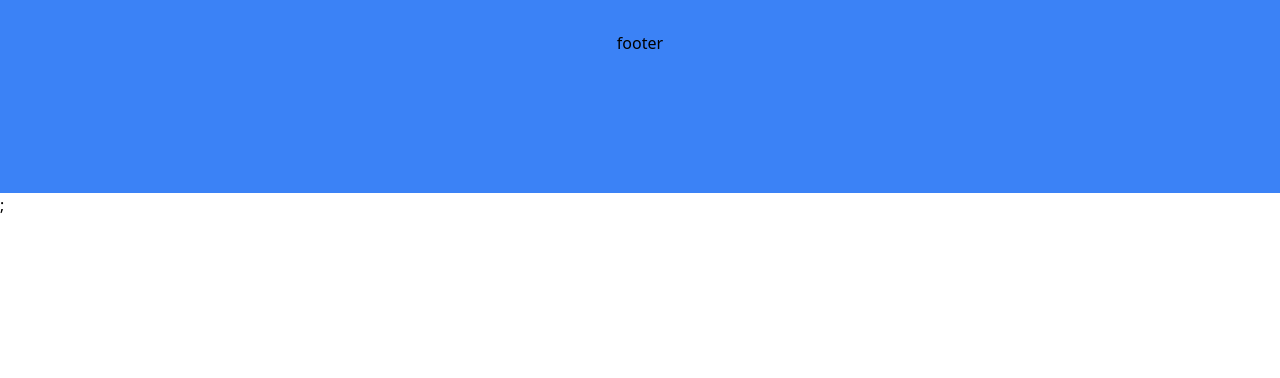
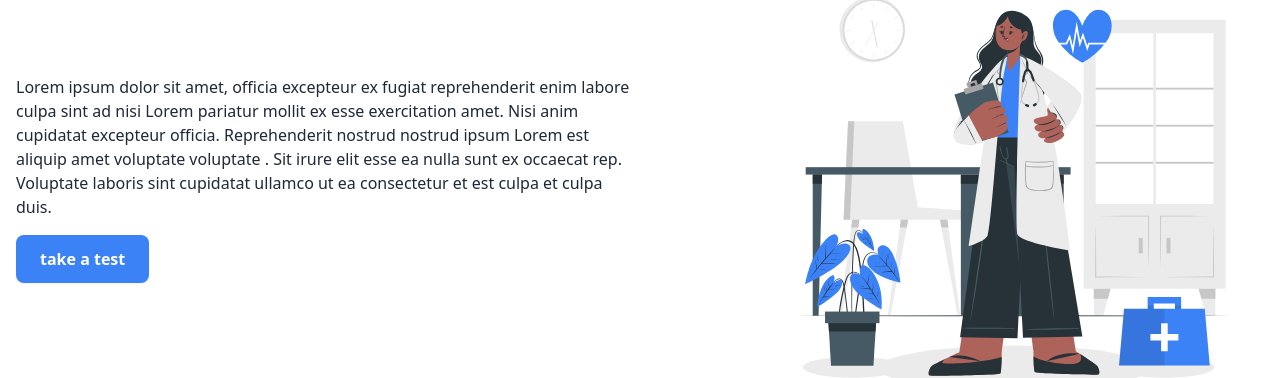
Before and after one commit to chihabMe/daw-addiction-detector, a React (Vite) app in the folder frontend/: page / in a window 1280 px wide. Shown: the part 1509-1887 px from the top of the page. Before the commit the page ends 1726 px from the top, so only its background shows below. Built offline with nearby package versions, Linux system fonts and the light colour scheme.

Commit message:
improved the header animations + logic + fixed some bugs

```diff
--- a/frontend/src/components/layout/Header/Header.tsx
+++ b/frontend/src/components/layout/Header/Header.tsx
@@ -2,7 +2,7 @@ import { Link, useLocation } from "react-router-dom";
 import { AnimatePresence, motion } from "framer-motion";
 import HeaderDesktopView from "./HeaderDesktopView";
 import HeaderMobileView from "./HeadeMobileView";
-import { useEffect, useState } from "react";
+import { useEffect, useRef, useState } from "react";
 const links = [
   {
     href: "/",
@@ -27,15 +27,18 @@ const links = [
 
 const Header = () => {
   const [isScrolling, setIsScrolling] = useState(false);
+  const prevYValue = useRef(0)
   const handleScroll = () => {
     console.log("y:", window.scrollY);
     console.log("height:", window.innerHeight);
 
-    if (window.scrollY >= window.innerHeight - 200) {
+    // if (window.scrollY >= window.innerHeight - 200) {
+     if(window.scrollY>prevYValue.current+50){
       setIsScrolling(true);
-    } else {
+    } else if(window.scrollY<prevYValue.current-50) {
       setIsScrolling(false);
     }
+    prevYValue.current=window.scrollY;
   };
   useEffect(() => {
     if (window) {
@@ -64,7 +67,7 @@ const ScrollingHeader = () => {
       <ul className="flex  relative   gap-2 w-full mx-auto py-4 rounded-xl items-center justify-around px-4  max-w-[600px]     ">
         <div className="  rounded-full z-40  absolute bg-gradient-to-r from-cyan-500 to-blue-500 top-0 bottom-0 left-0 right-0 " />
         {links.map((link) => (
-          <Link to={link.href}>
+          <Link key={link.href} to={link.href}>
             <li className="  z-50 capitalize cursor-pointer px-6 py-3  font-medium relative ">
               {link.href == pathname && (
                 <motion.div
--- /dev/null
+++ b/frontend/src/components/pages/home/Introduction.tsx
@@ -0,0 +1,66 @@
+import { Link } from "react-router-dom";
+import Container from "../../layout/Container";
+import Button from "../../ui/Button";
+import { useAnimation, useInView } from "framer-motion";
+import { useEffect, useRef } from "react";
+import { motion } from "framer-motion";
+interface Props {
+  reverse?: boolean;
+  body: string;
+  image: string;
+}
+const Introduction = ({ body, reverse, image }: Props) => {
+  const ref = useRef(null);
+  const inView = useInView(ref);
+  const animateSection = useAnimation();
+  const animateImage = useAnimation();
+  const animateContent = useAnimation();
+  useEffect(() => {
+    if (inView) {
+      animateSection.start({
+        y: 0,
+        opacity: 1,
+      });
+      animateContent.start({
+        x: 0,
+      });
+      animateImage.start({
+        x: 0,
+      });
+    }
+  }, [inView]);
+  return (
+    <Container>
+      <motion.section
+        initial={{ y: 50, opacity: 0 }}
+        transition={{ delay: 0.4, duration: 1 }}
+        animate={animateSection}
+        ref={ref}
+        className={`flex   py-10   ${
+          reverse && "flex-row-reverse"
+        } justify-between items-center`}
+      >
+        <motion.div
+          initial={{ x: reverse ? 50 : -50 }}
+          animate={animateContent}
+          transition={{ delay: 0.5, duration: 0.7 }}
+          className="w-1/2 flex flex-col gap-2"
+        >
+          <p className="text-text-darker dark:text-text-ligther">{body}</p>
+          <Link to="/quiz" className="my-2">
+            <Button className="py-3 px-6">take a test</Button>
+          </Link>
+        </motion.div>
+        <motion.div
+          initial={{ x: reverse ? -50 : 50 }}
+          animate={animateImage}
+          transition={{ delay: 0.5, duration: 0.7 }}
+        >
+          <img className="w-[500px] h-[500px]" src={image} />
+        </motion.div>
+      </motion.section>
+    </Container>
+  );
+};
+
+export default Introduction;
--- a/frontend/src/pages/home.tsx
+++ b/frontend/src/pages/home.tsx
@@ -1,10 +1,34 @@
 import Hero from "../components/pages/home/Hero";
+import Introduction from "../components/pages/home/Introduction";
 import Reviews from "../components/pages/home/Reviews";
+const introductions = [
+  {
+    body: "Lorem ipsum dolor sit amet, officia excepteur ex fugiat reprehenderit enim labore culpa sint ad nisi Lorem pariatur mollit ex esse exercitation amet. Nisi anim cupidatat excepteur officia. Reprehenderit nostrud nostrud ipsum Lorem est aliquip amet voluptate voluptate . Sit irure elit esse ea nulla sunt ex occaecat rep. Voluptate laboris sint cupidatat ullamco ut ea consectetur et est culpa et culpa duis.",
+    image: "/images/home/doctor.svg",
+  },
 
+  {
+    body: "Lorem ipsum dolor sit amet, officia excepteur ex fugiat reprehenderit enim labore culpa sint ad nisi Lorem pariatur mollit ex esse exercitation amet. Nisi anim cupidatat excepteur officia. Reprehenderit nostrud nostrud ipsum Lorem est aliquip amet voluptate voluptate . Sit irure elit esse ea nulla sunt ex occaecat rep. Voluptate laboris sint cupidatat ullamco ut ea consectetur et est culpa et culpa duis.",
+    image: "/images/home/doctor.svg",
+  },
+
+  {
+    body: "Lorem ipsum dolor sit amet, officia excepteur ex fugiat reprehenderit enim labore culpa sint ad nisi Lorem pariatur mollit ex esse exercitation amet. Nisi anim cupidatat excepteur officia. Reprehenderit nostrud nostrud ipsum Lorem est aliquip amet voluptate voluptate . Sit irure elit esse ea nulla sunt ex occaecat rep. Voluptate laboris sint cupidatat ullamco ut ea consectetur et est culpa et culpa duis.",
+    image: "/images/home/doctor.svg",
+  },
+];
 const HomePage = () => (
   <main className="min-h-screen px-4 relative ">
     <Hero />
-    <Reviews/>
+    <Reviews />
+    {introductions.map((intro, idx) => (
+      <Introduction
+        key={`intro_item_${idx}`}
+        body={intro.body}
+        image={intro.image}
+        reverse={(idx + 1) % 2 == 0}
+      />
+    ))}
   </main>
 );
 
```
